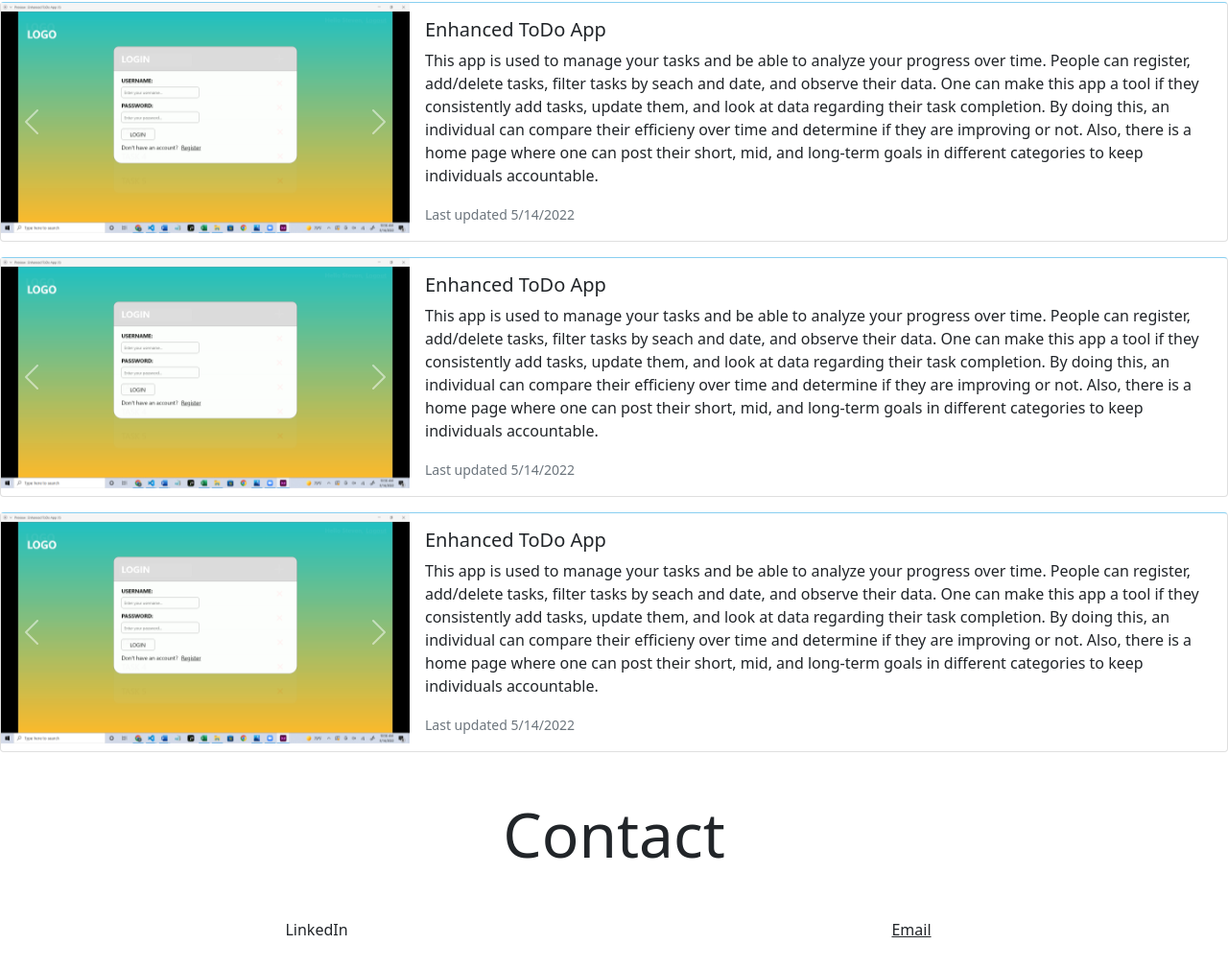
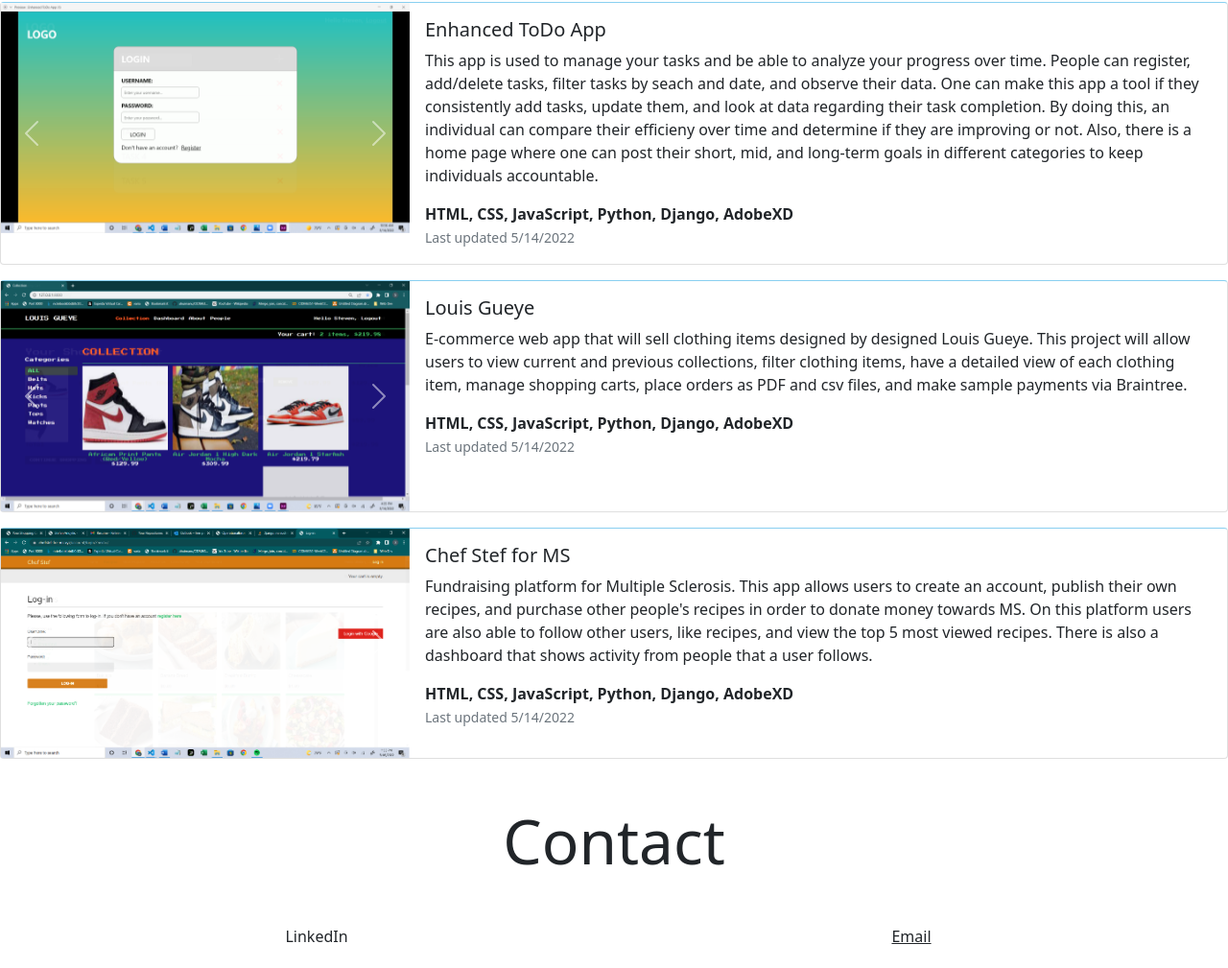
Before and after one commit to Stefan-Andjelic/Landing-Page, a plain HTML site: page index.html in a window 1280 px wide. Shown: the part 974-1983 px from the top of the page at 96% size. Drawn offline with nearby package versions, Linux system fonts and the light colour scheme.

Commit message:
added chef stef for MS pictures, refined project details

```diff
--- a/index.html
+++ b/index.html
@@ -124,6 +124,7 @@
             <div class="card-body">
               <h5 class="card-title">Enhanced ToDo App</h5>
               <p class="card-text">This app is used to manage your tasks and be able to analyze your progress over time. People can register, add/delete tasks, filter tasks by seach and date, and observe their data. One can make this app a tool if they consistently add tasks, update them, and look at data regarding their task completion. By doing this, an individual can compare their efficieny over time and determine if they are improving or not. Also, there is a home page where one can post their short, mid, and long-term goals in different categories to keep individuals accountable.</p>
+              <b>HTML, CSS, JavaScript, Python, Django, AdobeXD</b>
               <p class="card-text"><small class="text-muted">Last updated 5/14/2022</small></p>
             </div>
           </div>
@@ -135,13 +136,13 @@
           <div id="carouselExampleFade2" class="col-md-4 carousel slide carousel-fade" data-bs-ride="carousel">
             <div class="carousel-inner">
               <div class="carousel-item active">
-                <img src="img/todo1.png" class="d-block w-100" alt="...">
+                <img src="img/louisgueye1.png" class="d-block w-100" alt="...">
               </div>
               <div class="carousel-item">
-                <img src="img/todo2.png" class="d-block w-100" alt="...">
+                <img src="img/louisgueye2.png" class="d-block w-100" alt="...">
               </div>
               <div class="carousel-item">
-                <img src="img/todo3.png" class="d-block w-100" alt="...">
+                <img src="img/louisgueye3.png" class="d-block w-100" alt="...">
               </div>
             </div>
             <button class="carousel-control-prev" type="button" data-bs-target="#carouselExampleFade2" data-bs-slide="prev">
@@ -155,8 +156,9 @@
           </div>
           <div class="col-md-8">
             <div class="card-body">
-              <h5 class="card-title">Enhanced ToDo App</h5>
-              <p class="card-text">This app is used to manage your tasks and be able to analyze your progress over time. People can register, add/delete tasks, filter tasks by seach and date, and observe their data. One can make this app a tool if they consistently add tasks, update them, and look at data regarding their task completion. By doing this, an individual can compare their efficieny over time and determine if they are improving or not. Also, there is a home page where one can post their short, mid, and long-term goals in different categories to keep individuals accountable.</p>
+              <h5 class="card-title">Louis Gueye</h5>
+              <p class="card-text">E-commerce web app that will sell clothing items designed by designed Louis Gueye. This project will allow users to view current and previous collections, filter clothing items, have a detailed view of each clothing item, manage shopping carts, place orders as PDF and csv files, and make sample payments via Braintree.</p>
+              <b>HTML, CSS, JavaScript, Python, Django, AdobeXD</b>
               <p class="card-text"><small class="text-muted">Last updated 5/14/2022</small></p>
             </div>
           </div>
@@ -168,13 +170,13 @@
           <div id="carouselExampleFade3" class="col-md-4 carousel slide carousel-fade" data-bs-ride="carousel">
             <div class="carousel-inner">
               <div class="carousel-item active">
-                <img src="img/todo1.png" class="d-block w-100" alt="...">
+                <img src="img/csfms1.png" class="d-block w-100" alt="...">
               </div>
               <div class="carousel-item">
-                <img src="img/todo2.png" class="d-block w-100" alt="...">
+                <img src="img/csfms2.png" class="d-block w-100" alt="...">
               </div>
               <div class="carousel-item">
-                <img src="img/todo3.png" class="d-block w-100" alt="...">
+                <img src="img/csfms3.png" class="d-block w-100" alt="...">
               </div>
             </div>
             <button class="carousel-control-prev" type="button" data-bs-target="#carouselExampleFade3" data-bs-slide="prev">
@@ -188,8 +190,9 @@
           </div>
           <div class="col-md-8">
             <div class="card-body">
-              <h5 class="card-title">Enhanced ToDo App</h5>
-              <p class="card-text">This app is used to manage your tasks and be able to analyze your progress over time. People can register, add/delete tasks, filter tasks by seach and date, and observe their data. One can make this app a tool if they consistently add tasks, update them, and look at data regarding their task completion. By doing this, an individual can compare their efficieny over time and determine if they are improving or not. Also, there is a home page where one can post their short, mid, and long-term goals in different categories to keep individuals accountable.</p>
+              <h5 class="card-title">Chef Stef for MS</h5>
+              <p class="card-text">Fundraising platform for Multiple Sclerosis. This app allows users to create an account, publish their own recipes, and purchase other people's recipes in order to donate money towards MS. On this platform users are also able to follow other users, like recipes, and view the top 5 most viewed recipes. There is also a dashboard that shows activity from people that a user follows.</p>
+              <b>HTML, CSS, JavaScript, Python, Django, AdobeXD</b>
               <p class="card-text"><small class="text-muted">Last updated 5/14/2022</small></p>
             </div>
           </div>
```
Also changed, not shown: img/csfms1 (4).png (added), img/csfms1.png (added), img/csfms2.png (added), img/csfms3.png (added), img/louisgueye1.png (added), img/louisgueye2.png (added), img/louisgueye3.png (added).
